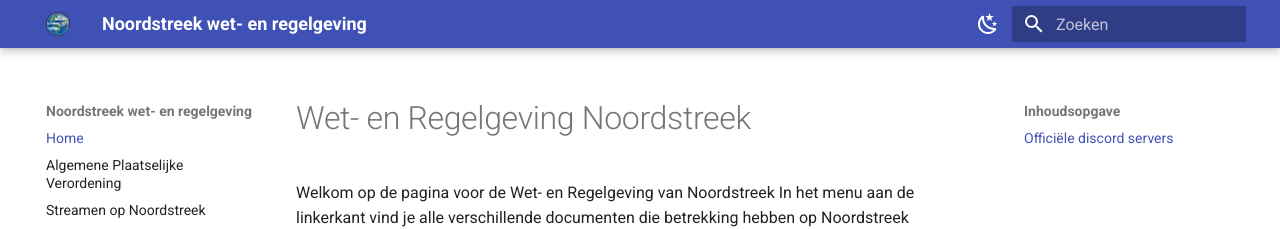
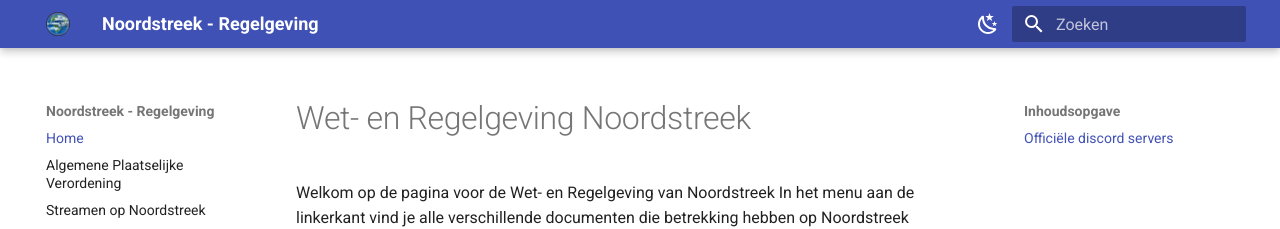
Before and after one commit to Noordstreek/regels-en-wetgeving, an MkDocs documentation site: the page built from docs/index.md, in a window 1280 px wide. Shown: the top 229 px of the page. Built offline with MkDocs 1.6.1 and Material for MkDocs 9.7.7, drawn with Linux system fonts in a browser that asks for light colours; comment, search, counter and statistics services are not loaded.

Commit message:
Update mkdocs.yml

```diff
--- a/mkdocs.yml
+++ b/mkdocs.yml
@@ -1,5 +1,5 @@
 # Project information
-site_name: Noordstreek wet- en regelgeving
+site_name: Noordstreek - Regelgeving
 site_author: Noordstreek
 site_url: https://wetboek.noordstreek.nl
 
```
